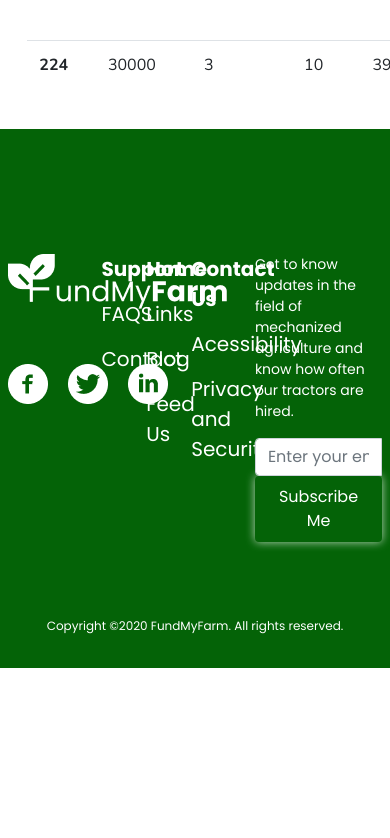
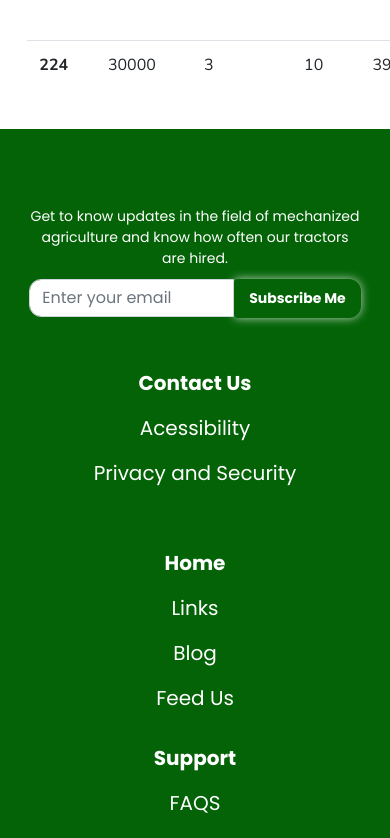
Before and after one commit to Zeeson/FundMyFarms, a React (Create React App) app in the folder fundmyfarm_client/: page /lender/overview in a window 390 px wide. Shown: the part 1386-2224 px from the top of the page. Before the commit the page ends 2054 px from the top, so only its background shows below. Built offline with nearby package versions, Linux system fonts and the light colour scheme.

Commit message:
Sticky nav and footer fix

```diff
--- a/fundmyfarm_client/src/shared/components/Footer.css
+++ b/fundmyfarm_client/src/shared/components/Footer.css
@@ -52,6 +52,16 @@ footer.app-footer {
   width: 35%;
 }
 
+.app-footer .newsletter input {
+  border-top-left-radius: 12px;
+  border-bottom-left-radius: 12px;
+}
+
+.app-footer .newsletter button {
+  border-top-right-radius: 12px;
+  border-bottom-right-radius: 12px;
+}
+
 .app-footer .newsletter p {
   font-size: 14px;
   font-weight: 400;
@@ -73,3 +83,65 @@ footer.app-footer {
   margin-top: 75px;
   text-align: center;
 }
+
+@media screen and (max-width: 768px) {
+  footer.app-footer {
+    padding: 77px 7.5%;
+  }
+  .app-footer .footer-wrapper {
+    flex-direction: column-reverse;
+  }
+
+  .app-footer .footer-wrapper .footer-item {
+    width: 100%;
+  }
+  .app-footer .newsletter {
+    margin-bottom: 50px;
+  }
+  .app-footer .newsletter p {
+    font-size: 14px;
+    line-height: 21px;
+    text-align: center;
+    margin-bottom: 10px;
+  }
+
+  .app-footer .newsletter button {
+    font-size: 14px;
+    font-weight: 700;
+    line-height: 21px;
+  }
+
+  .app-footer ul li {
+    font-size: 20px;
+    font-weight: 400;
+    line-height: 30px;
+  }
+
+  .app-footer ul li:nth-of-type(1) {
+    font-size: 20px;
+    font-weight: 700;
+    line-height: 30px;
+  }
+
+  .app-footer .contactusetc {
+    margin-bottom: 30px;
+  }
+
+  .app-footer ul {
+    display: flex;
+    flex-direction: column;
+    justify-content: center;
+    align-items: center;
+    margin-bottom: 30px;
+  }
+
+  .app-footer div.company-logo-n-socials {
+    display: flex;
+    flex-direction: column;
+    align-items: center;
+  }
+
+  .app-footer div.copy-right {
+    margin-top: 50px;
+  }
+}
--- a/fundmyfarm_client/src/shared/components/Footer.js
+++ b/fundmyfarm_client/src/shared/components/Footer.js
@@ -10,7 +10,7 @@ function Footer() {
   return (
     <footer className="app-footer">
       <div className="footer-wrapper d-flex justify-content-between">
-        <div className="company-logo-n-socials">
+        <div className="company-logo-n-socials footer-item">
           <div className="logo-white">
             <img src={LogoWhite} alt="logo-white img" />
           </div>
@@ -20,14 +20,14 @@ function Footer() {
             <img src={LinkedinWhite} alt="linkedin logo" />
           </div>
         </div>
-        <div className="supportetc">
+        <div className="supportetc footer-item">
           <ul>
             <li>Support</li>
             <li>FAQS</li>
             <li>Contact</li>
           </ul>
         </div>
-        <div className="homeetc">
+        <div className="homeetc footer-item">
           <ul>
             <li>Home</li>
             <li>Links</li>
@@ -35,14 +35,14 @@ function Footer() {
             <li>Feed Us</li>
           </ul>
         </div>
-        <div className="contactusetc">
+        <div className="contactusetc footer-item">
           <ul>
             <li>Contact Us</li>
             <li>Acessibility</li>
             <li>Privacy and Security</li>
           </ul>
         </div>
-        <div className="newsletter">
+        <div className="newsletter footer-item">
           <p>
             Get to know updates in the field of mechanized agriculture and know
             how often our tractors are hired.
--- a/fundmyfarm_client/src/shared/components/HomeNav.js
+++ b/fundmyfarm_client/src/shared/components/HomeNav.js
@@ -6,7 +6,7 @@ import "./HomeNav.css";
 
 function HomeNav() {
   return (
-    <nav className="home-navbar navbar-css navbar-expand-lg bg-white sticky-top">
+    <nav className="home-navbar navbar-css navbar-expand-lg bg-white">
       <div className="container-fluid homenav-wrapper d-flex px-4 py-3">
         <Link to="/" className="navbar-brand logo">
           <img src={Logo} alt="Fund my farm logo" />
--- a/fundmyfarm_client/src/shared/home/Home.css
+++ b/fundmyfarm_client/src/shared/home/Home.css
@@ -124,6 +124,7 @@
 
 .home-page main #our-process .lendees-steps .step-item {
   border-radius: 100%;
+  height: 320px;
 }
 
 #our-process .process-steps .step-item h3 {
```
Also changed, not shown: fundmyfarm_client/src/lender/screens/Dashboard.js (added, +7 -0 lines), fundmyfarm_client/src/lender/screens/Dashboard.css (added).
